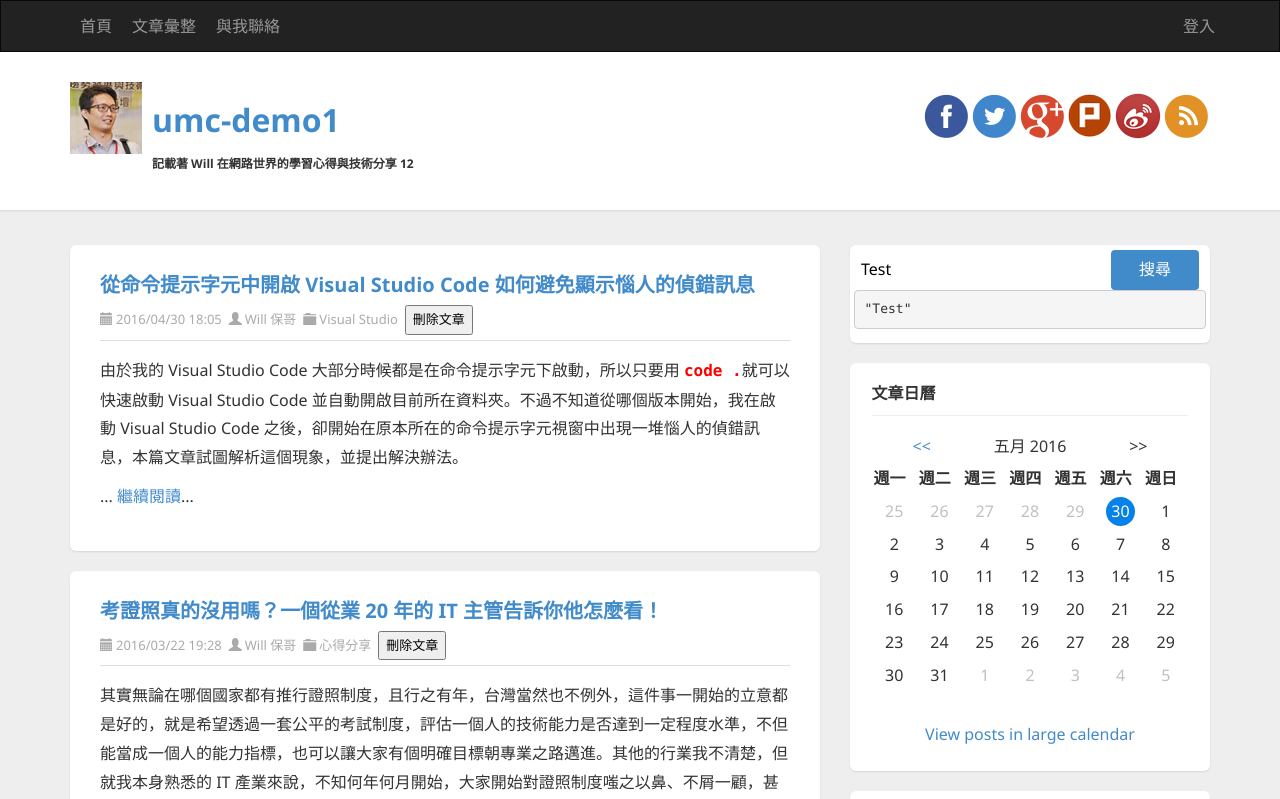
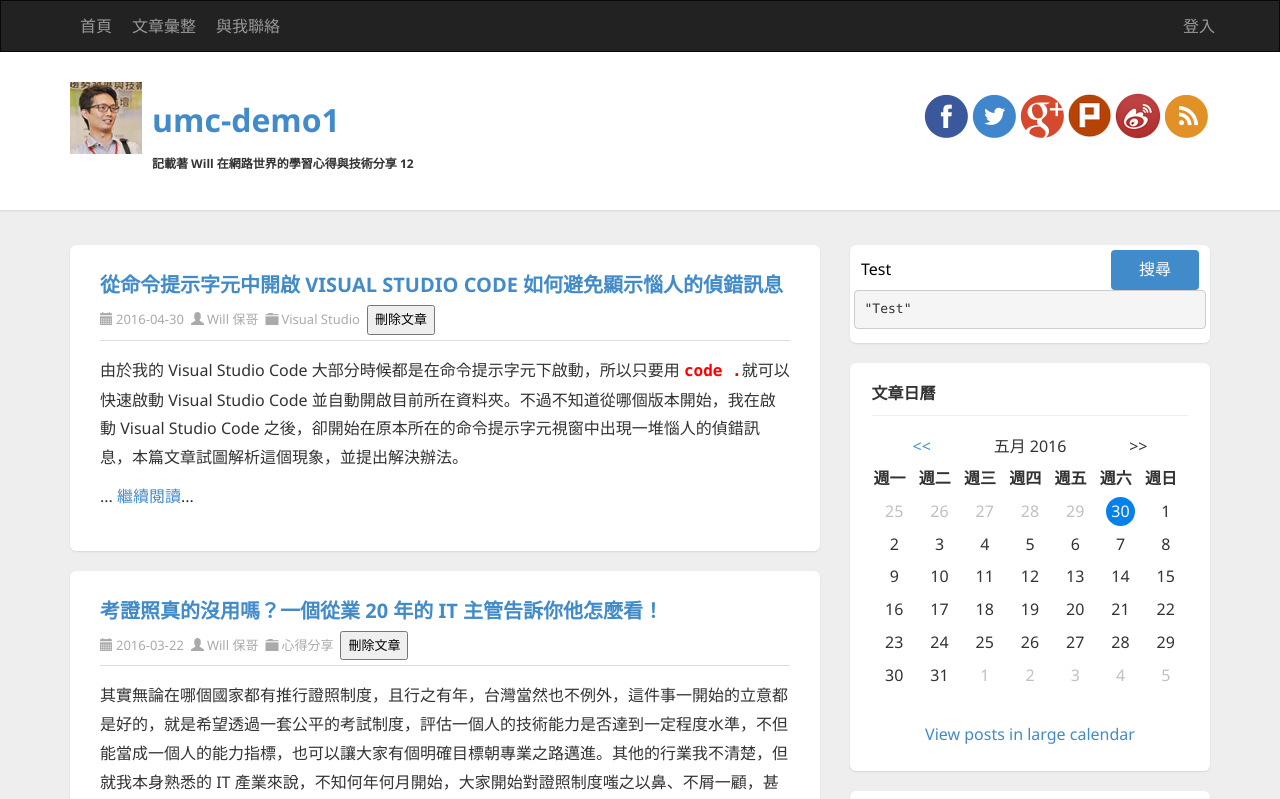
Before and after one commit to coolrare/umc-demo1, an Angular app: page / in a window 1280 px wide. Shown: the top 799 px of the page. Built offline with nearby package versions, Linux system fonts and the light colour scheme.

Commit message:
示範 Pipe 用途

```diff
--- a/src/app/article/article.component.html
+++ b/src/app/article/article.component.html
@@ -2,11 +2,11 @@
 <article class="post" id="post{{ i }}" >
   <header class="post-header">
     <h2 class="post-title">
-      <a [href]="item.href">{{ item.title }}</a>
+      <a [href]="item.href">{{ item.title | uppercase }}</a>
     </h2>
     <div class="post-info clearfix">
       <span class="post-date"
-        ><i class="glyphicon glyphicon-calendar"></i>{{ item.date }}</span
+        ><i class="glyphicon glyphicon-calendar"></i>{{ item.date | date:'yyyy-MM-dd' }}</span
       >
       <span class="post-author"
         ><i class="glyphicon glyphicon-user"></i
```
